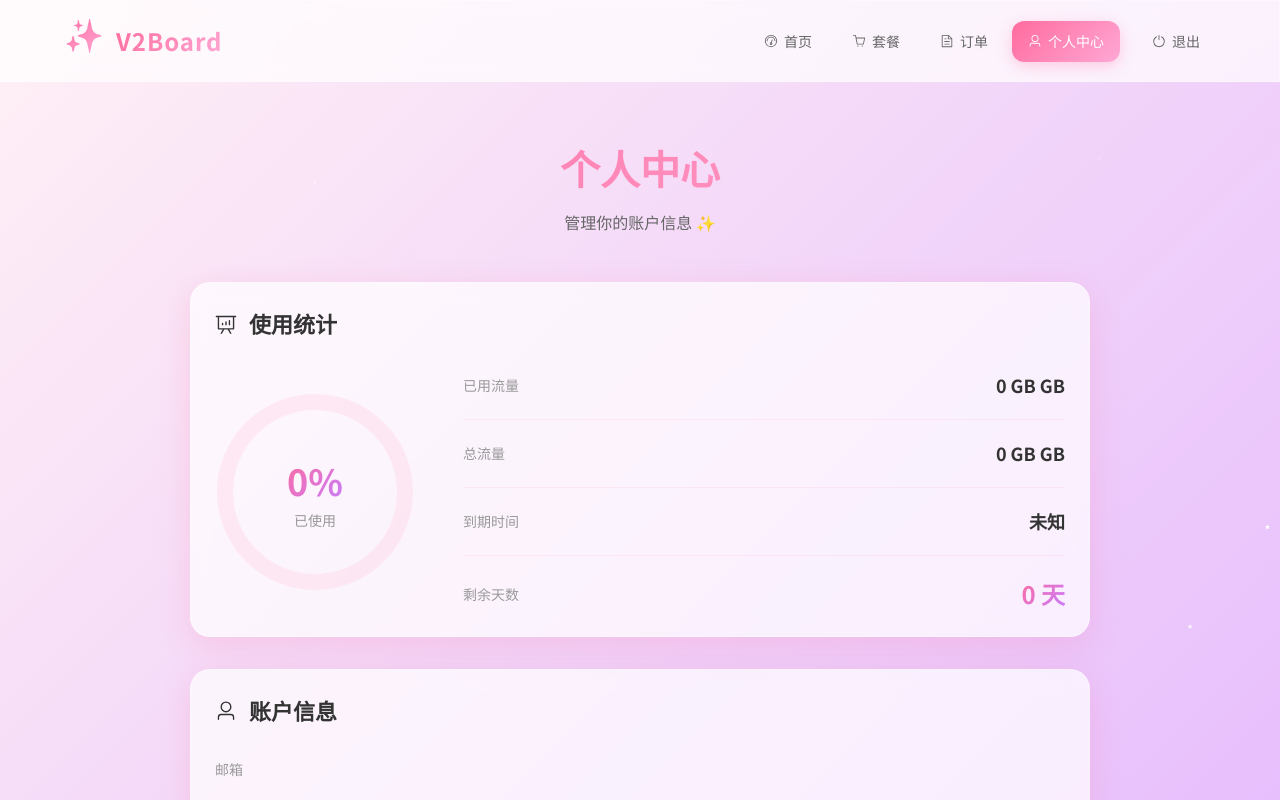
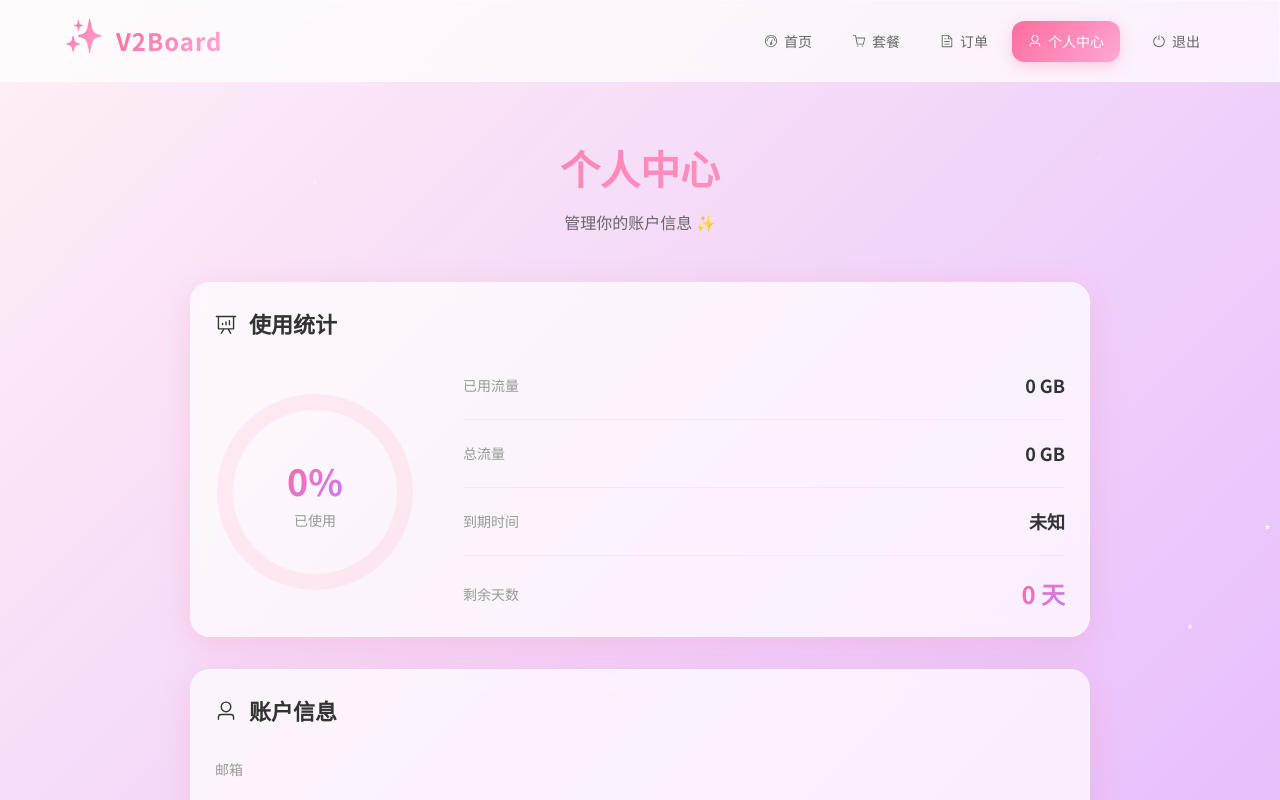
Before and after one commit to leoch627/v2board-frontend, a Vue app: page /profile in a window 1280 px wide. Shown: the top 800 px of the page. Built offline with nearby package versions, Linux system fonts and the light colour scheme; no server answers; sample sign-in values are in the browser's storage.

Commit message:
Update Profile.vue to use formatted traffic values
Co-authored-by: leoch627 <67500557+leoch627@users.noreply.github.com>

```diff
--- a/src/views/Profile.vue
+++ b/src/views/Profile.vue
@@ -43,11 +43,11 @@
             <div class="traffic-details">
               <div class="detail-item">
                 <span class="detail-label">已用流量</span>
-                <span class="detail-value">{{ userStore.usedTraffic }} GB</span>
+                <span class="detail-value">{{ userStore.usedTraffic }}</span>
               </div>
               <div class="detail-item">
                 <span class="detail-label">总流量</span>
-                <span class="detail-value">{{ userStore.totalTraffic }} GB</span>
+                <span class="detail-value">{{ userStore.totalTraffic }}</span>
               </div>
               <div class="detail-item">
                 <span class="detail-label">到期时间</span>
```
